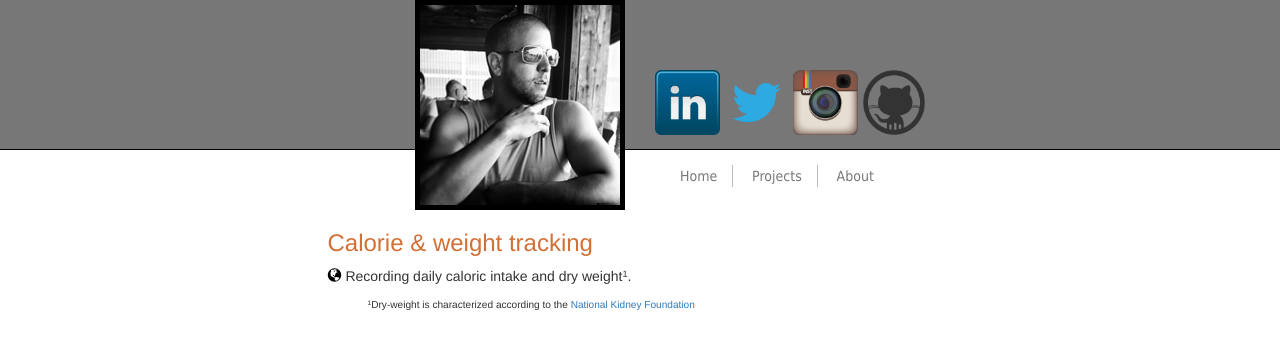
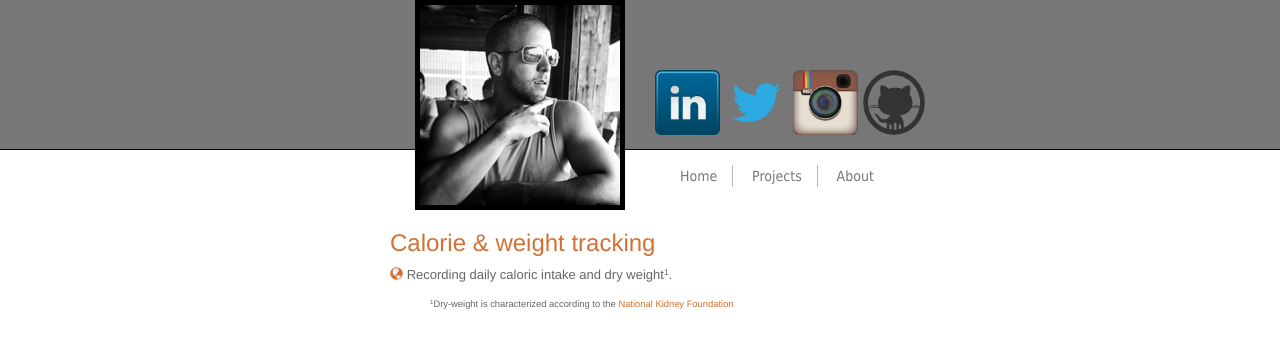
Before and after one commit to Floresj4/floresj4.github.io, a Jekyll site: the page built from projects.html, in a window 1280 px wide. Shown: the top 349 px of the page. Built offline with Jekyll 4.4.1, drawn with Linux system fonts in a browser that asks for light colours; nearby versions of some CDN libraries.

Commit message:
centering projects content with .blog-post container

```diff
--- a/projects.html
+++ b/projects.html
@@ -2,6 +2,7 @@
 layout: simple-page
 ---
 
+	<div class='blog-post'>
 		<h3 class='project-link'>
 			<a href='#' class='disabled'>Calorie &amp; weight tracking</a>
 			<small class='project-status'>Coming soon</small>
@@ -20,3 +21,4 @@
 			<li><small><sup>1</sup>Dry-weight is characterized according to the
 				<a href='https://www.kidney.org/atoz/content/dry-weight'>National Kidney Foundation</a></small></li>
 		</ul>
+	</div>
```
Lines whose indentation alone changed are shown as unchanged.
